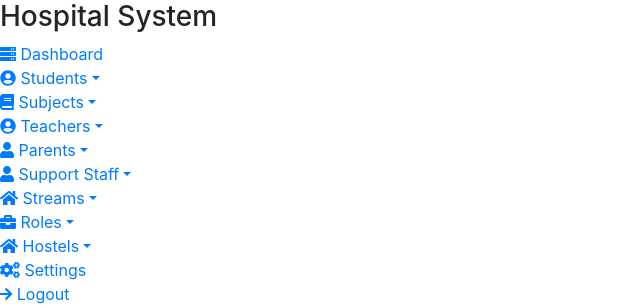
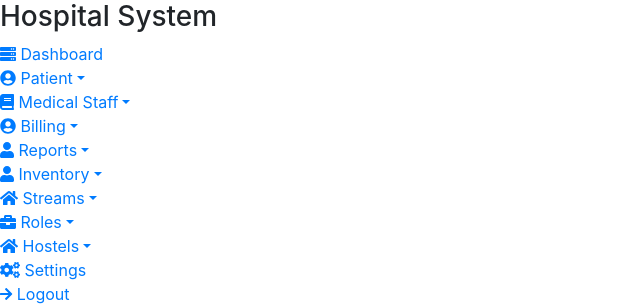
Before and after one commit to ealpha072/Hospital-Management-System, a PHP site: page /dashboard.php in a window 1280 px wide. Shown: the top 308 px of the page, without its empty margins (0-640 px from the left). Run offline with PHP 8.4, Linux system fonts and the light colour scheme; some libraries are stand-ins or nearby versions.

Commit message:
CSS updates

```diff
--- a/pages/public/wrapper.php
+++ b/pages/public/wrapper.php
@@ -13,66 +13,68 @@
                 <li class="">
                     <a href="../dashboard/dashboard.php"><i class="fas fa-server"></i> Dashboard</a>
                 </li>
-                <!--students -->
+                <!-- patients -->
                 <li>
-                    <a href="#student" data-toggle="collapse" aria-expanded="false" class="dropdown-toggle"><i class="fa fa-user-circle"></i>  Students</a>
+                    <a href="#student" data-toggle="collapse" aria-expanded="false" class="dropdown-toggle"><i class="fa fa-user-circle"></i> Patient</a>
                     <ul class="collapse list-unstyled" id="student">
                         <li>
-                            <a href="../students/addst.php"><i class="fa fa-user-plus fa-sm"></i>  Add Student</a>
+                            <a href="#"><i class="fa fa-user-plus fa-sm"></i> New Patient</a>
                         </li>
                         <li>
-                            <a href="../students/bulkstudents.php"><i class="fa fa-users fa-sm"></i>  Add bulk Students</a>
-                        </li>
-                        <li>
-                            <a href="../students/managest.php"><i class="fa fa-wrench fa-sm"></i>  Manage Students</a>
+                            <a href="#"><i class="fa fa-users fa-sm"></i> Manage Patient</a>
                         </li>
                     </ul>
                 </li>
-                <!--syllabus-->
+                <!--Staff-->
                 <li>
-                    <a href="#syllabus" data-toggle="collapse" aria-expanded="false" class="dropdown-toggle"><i class="fa fa-book"></i> Subjects</a>
+                    <a href="#syllabus" data-toggle="collapse" aria-expanded="false" class="dropdown-toggle"><i class="fa fa-book"></i> Medical Staff</a>
                     <ul class="collapse list-unstyled" id="syllabus">
                         <li>
-                            <a href="../subjects/addsub.php"><i class="fa fa-plus fa-sm"></i> Add Subjects</a>
+                            <a href="#"><i class="fa fa-plus fa-sm"></i> Add New</a>
                         </li>
                         <li>
-                            <a href="../subjects/managesub.php"><i class="fa fa-wrench fa-sm"></i> Manage Subjects</a>
+                            <a href="#"><i class="fa fa-wrench fa-sm"></i> Manage</a>
 
                         </li>
                     </ul>
                 </li>
                 <!--Finance-->
                 <li>
-                    <a href="#dpts" data-toggle="collapse" aria-expanded="false" class="dropdown-toggle"><i class="fa fa-user-circle"></i> Teachers</a>
+                    <a href="#dpts" data-toggle="collapse" aria-expanded="false" class="dropdown-toggle"><i class="fa fa-user-circle"></i> Billing</a>
                     <ul class="collapse list-unstyled" id="dpts">
                         <li>
-                            <a href="../teachers/addteach.php"><i class="fa fa-user-plus fa-sm"></i>  Add Teacher</a>
+                            <a href="#"><i class="fa fa-user-plus fa-sm"></i> General Billing</a>
                         </li>
                         <li>
-                            <a href="../teachers/manageteach.php"><i class="fa fa-wrench fa-sm"></i> Manage Teachers</a>
-
+                            <a href="#"><i class="fa fa-wrench fa-sm"></i> Morgue Billing</a>
                         </li>
                     </ul>
                 </li>
-                <!---->
+                <!--Reports-->
                 <li>
-                    <a href="#schools" data-toggle="collapse" aria-expanded="false" class="dropdown-toggle"><i class="fa fa-user"></i> Parents</a>
+                    <a href="#schools" data-toggle="collapse" aria-expanded="false" class="dropdown-toggle"><i class="fa fa-user"></i> Reports</a>
                     <ul class="collapse list-unstyled" id="schools">
                         <li>
-                            <a href="../parents/managepar.php"><i class="fa fa-wrench fa-sm"></i>  Manage Parents</a>
+                            <a href="#"><i class="fa fa-wrench fa-sm"></i> Patient List Report</a>
+                        </li>
+                        <li>
+                            <a href="#"><i class="fa fa-wrench fa-sm"></i> Patient Report</a>
+                        </li>
+                        <li>
+                            <a href="#"><i class="fa fa-wrench fa-sm"></i> Employee List</a>
                         </li>
                     </ul>
                 </li>
-                <!--REGISTER-->
+                <!--store-->
 
                 <li>
-                    <a href="#staff" data-toggle="collapse" aria-expanded="false" class="dropdown-toggle"><i class="fa fa-user"></i> Support Staff</a>
+                    <a href="#staff" data-toggle="collapse" aria-expanded="false" class="dropdown-toggle"><i class="fa fa-user"></i> Inventory</a>
                     <ul class="collapse list-unstyled" id="staff">
                         <li>
-                            <a href="../staff/addstaff.php"><i class="fa fa-user-plus fa-sm"></i>  Add Staff</a>
+                            <a href=" "><i class="fa fa-user-plus fa-sm"></i>  Drugs</a>
                         </li>
                         <li>
-                            <a href="../staff/managestaff.php"><i class="fa fa-wrench fa-sm"></i>  Manage Staff</a>
+                            <a href=" "><i class="fa fa-wrench fa-sm"></i>  Manage Staff</a>
                         </li>
                     </ul>
                 </li>
```
Also changed, not shown: assets/styles.css (+4 -7 lines).
